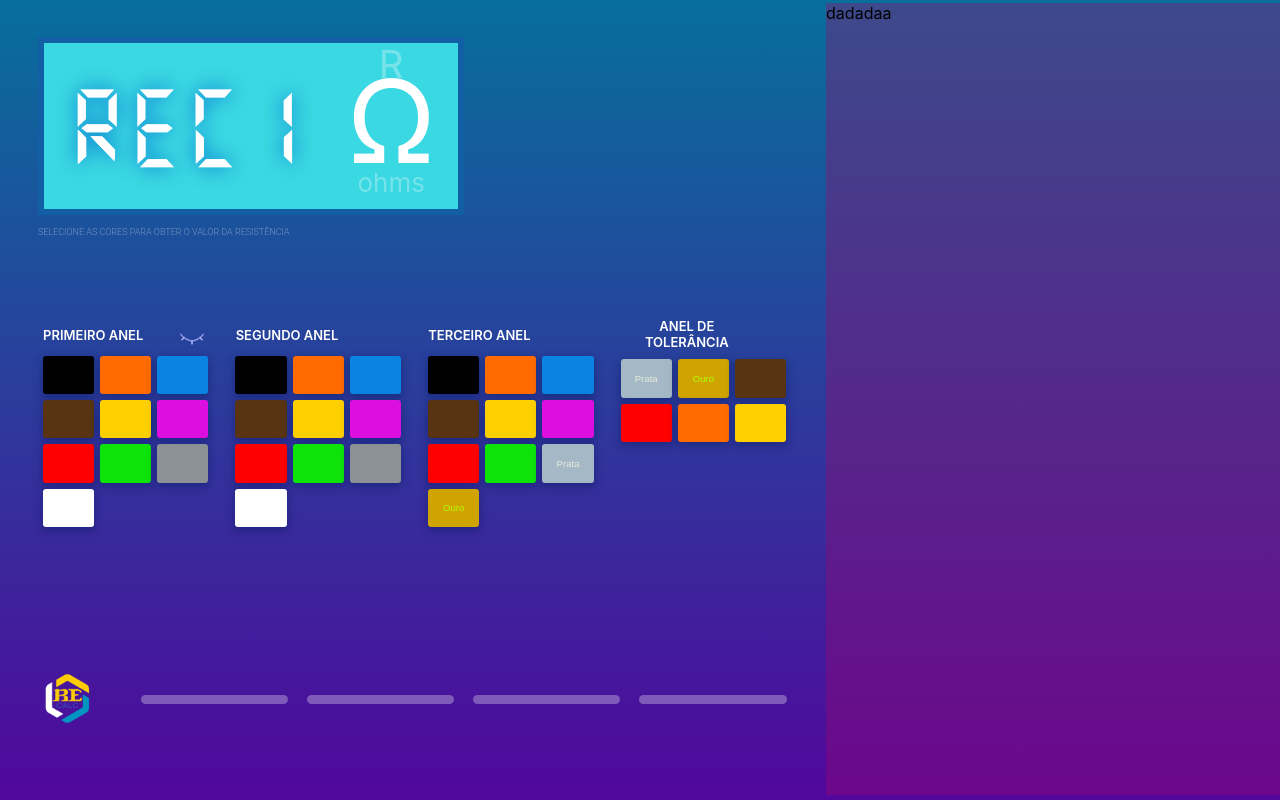
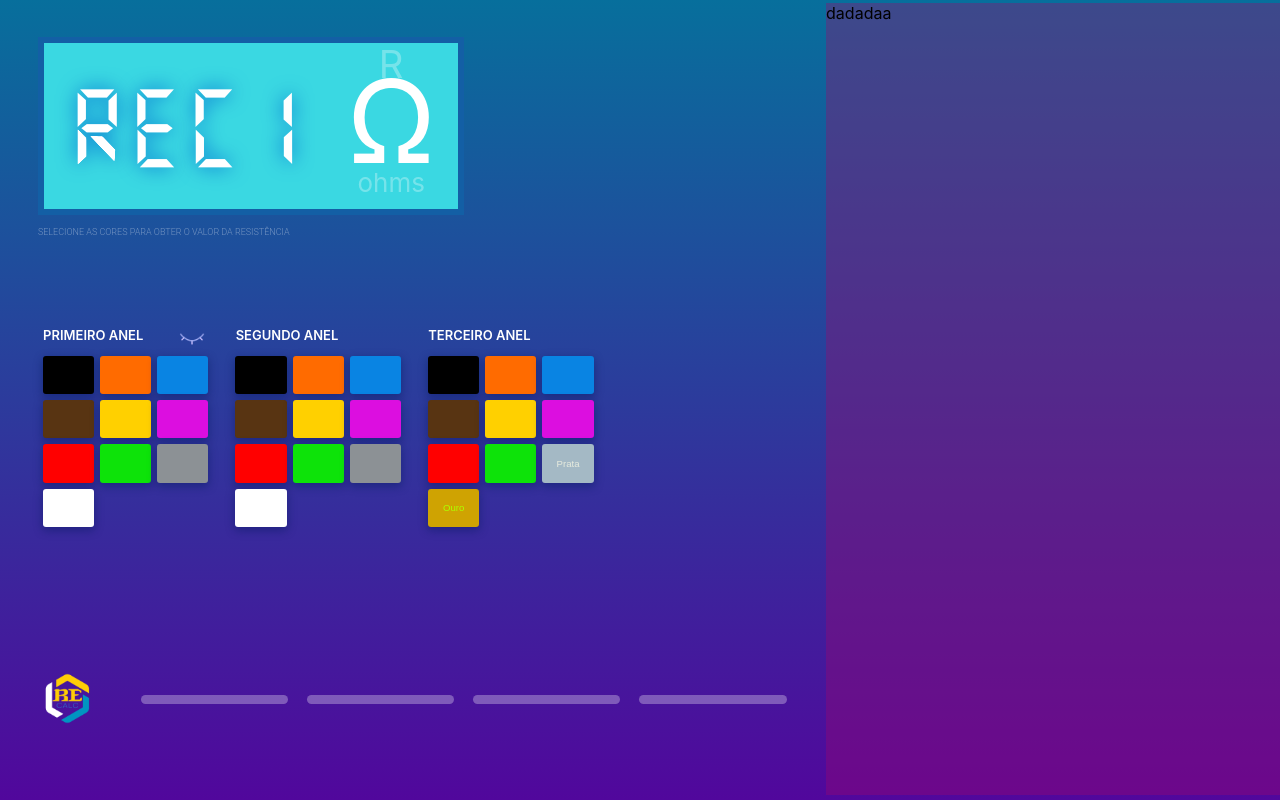
Before and after one commit to AbraaoMorais/Sites, a React (Create React App) app in the folder RE-Calc/re-calc/: page / in a window 1280 px wide. Built offline with nearby package versions, Linux system fonts and the light colour scheme.

Commit message:
updated component
fixed bugs in component tolerance step color

```diff
--- a/RE-Calc/re-calc/src/components/keyBordColors/index.tsx
+++ b/RE-Calc/re-calc/src/components/keyBordColors/index.tsx
@@ -99,9 +99,12 @@ const KeyBoardColors = (props : KeyBoardColors) =>{
 
                 setRenderKeyboardMobile(
                     <KeysStepTolerance
+                        colorOne
+                        colorTwo
+                        colorTree
+                        colorFor={undefined}
                         nameColor
                         colorValue={undefined}
-                        colorFor={undefined}
                         setColorValue={()=>{}}
                         setColorFor={()=>{}}
                         step={3}
@@ -166,9 +169,12 @@ const KeyBoardColors = (props : KeyBoardColors) =>{
                 />
 
                 <KeysStepTolerance
+                    colorOne
+                    colorTwo
+                    colorTree
+                    colorFor={undefined}
                     nameColor
                     colorValue={undefined}
-                    colorFor={undefined}
                     setColorValue={()=>{}}
                     setColorFor={()=>{}}
                     step={3}
--- a/RE-Calc/re-calc/src/components/keyBordColors/keysStepTolerance.tsx
+++ b/RE-Calc/re-calc/src/components/keyBordColors/keysStepTolerance.tsx
@@ -8,11 +8,15 @@ interface KeysStepToleranceInterface {
     colorValue: number | undefined,
     colorFor: object | undefined,
     nameColor: boolean,
+    colorOne: any,
+    colorTwo: any,
+    colorTree: any,
     step: number,
     setColorValue: Function,
     setColorFor: Function,
     setStep: Function,
     getValue: Function,
+
 }
 
 interface colorInterface{
@@ -22,12 +26,21 @@ interface colorInterface{
 const KeysStepTolerance = (props: KeysStepToleranceInterface) =>{
 
      //contexto
-     const {colorValue, setColorValue, nameColor, setColorFor, step, setStep} = useContext<KeysStepToleranceInterface>(KeyColorValueContext);
+     const {colorOne, colorTwo, colorTree, colorValue, setColorValue, nameColor, setColorFor, step, setStep} = useContext<KeysStepToleranceInterface>(KeyColorValueContext);
 
      const isMobile = window.innerWidth < 1024 ? true : false
     return(
         <>
-            <div className="key-step-wrapper">
+            <div style={
+                    {
+                        visibility:`${
+                            colorOne.color !== undefined
+                            && colorTwo.color !== undefined
+                            && colorTree.color !== undefined ? 'visible' : 'hidden'
+                        }`
+                    }
+                }
+                className="key-step-wrapper">
                 <StepAndAcessibility
                     acessibility={isMobile ? true : false}
                     step="Anel de Tolerância"
```
